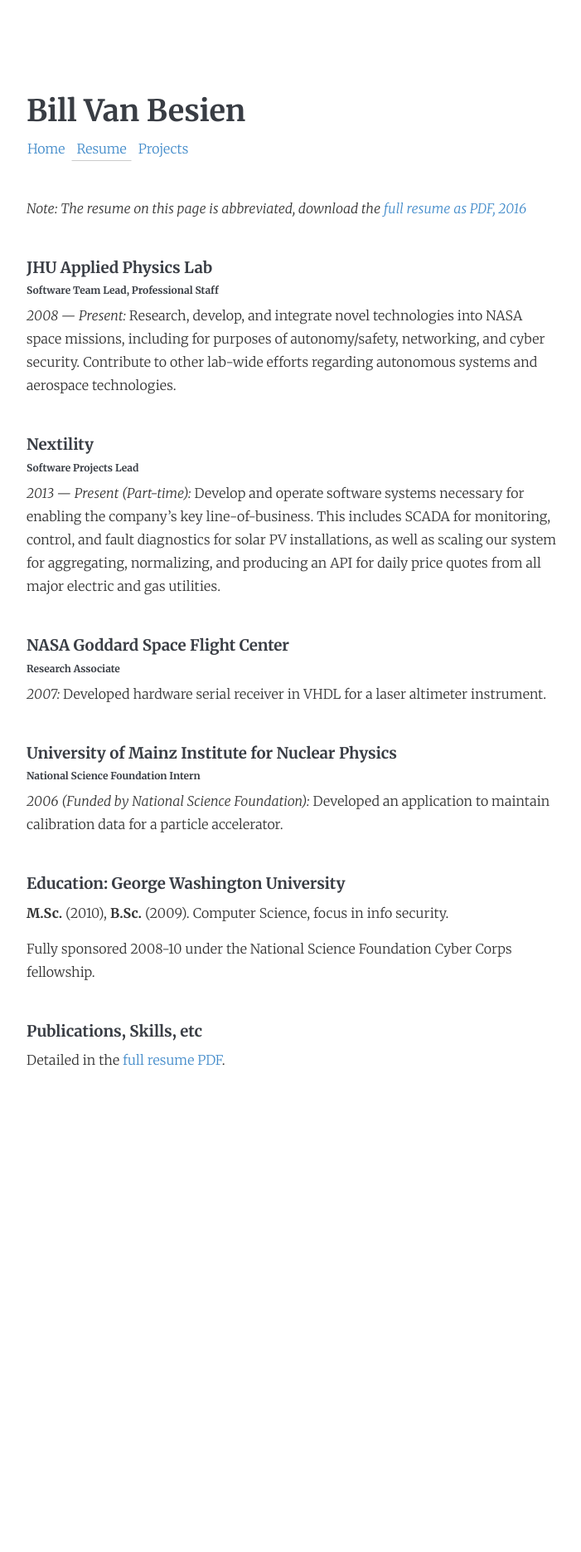
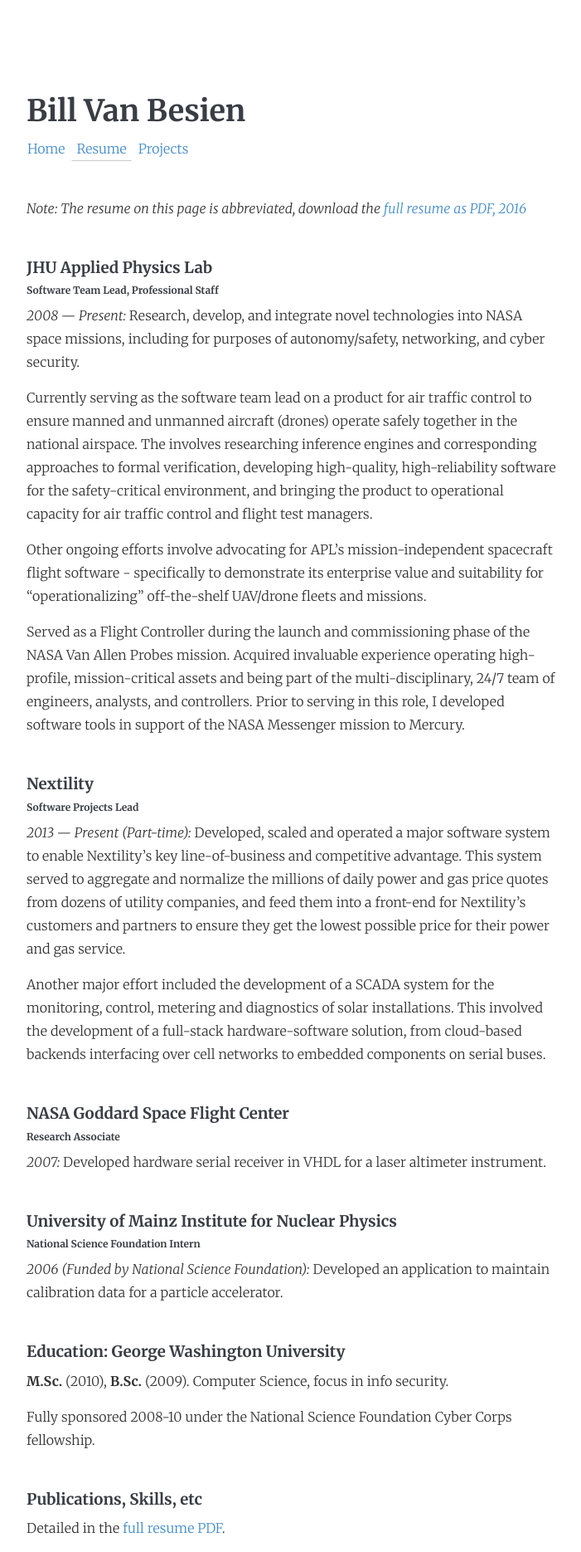
Before and after one commit to billvb/billvb.github.io, a Jekyll site: the page built from resume.md, in a window 1280 px wide. Shown: the whole page at 83% size, without its empty margins (38-739 px from the left). Built offline with Jekyll 4.4.1, drawn with Linux system fonts in a browser that asks for light colours; nearby versions of some CDN libraries; before the commit the page ends 1306 px from its top, so only the background shows below that.

Commit message:
Update resume.md

```diff
--- a/resume.md
+++ b/resume.md
@@ -10,15 +10,21 @@ _Note:_ *The resume on this page is abbreviated, download the [full resume as PD
 ###### Software Team Lead, Professional Staff
 
 *2008 &mdash; Present:* Research, develop, and integrate novel technologies into NASA space missions, including for purposes of autonomy/safety, networking, and cyber security.
-Contribute to other lab-wide efforts regarding autonomous systems and aerospace technologies.
+
+Currently serving as the software team lead on a product for air traffic control to ensure manned and unmanned aircraft (drones) operate safely together in the national airspace. The involves researching inference engines and corresponding approaches to formal verification, developing high-quality, high-reliability software for the safety-critical environment, and bringing the product to operational capacity for air traffic control and flight test managers.
+
+Other ongoing efforts involve advocating for APL's mission-independent spacecraft flight software - specifically to demonstrate its enterprise value and suitability for "operationalizing" off-the-shelf UAV/drone fleets and missions.
+
+Served as a Flight Controller during the launch and commissioning phase of the NASA Van Allen Probes mission. Acquired invaluable experience operating high-profile, mission-critical assets and being part of the multi-disciplinary, 24/7 team of engineers, analysts, and controllers. Prior to serving in this role, I developed software tools in support of the NASA Messenger mission to Mercury.
 
 
 ### Nextility
 
 ###### Software Projects Lead
 
-*2013 &mdash; Present (Part-time):* Develop and operate software systems necessary for enabling the company's key line-of-business.
-This includes SCADA for monitoring, control, and fault diagnostics for solar PV installations, as well as scaling our system for aggregating, normalizing, and producing an API for daily price quotes from all major electric and gas utilities.
+*2013 &mdash; Present (Part-time):* Developed, scaled and operated a major software system to enable Nextility's key line-of-business and competitive advantage. This system served to aggregate and normalize the millions of daily power and gas price quotes from dozens of utility companies, and feed them into a front-end for Nextility's customers and partners to ensure they get the lowest possible price for their power and gas service.
+
+Another major effort included the development of a SCADA system for the monitoring, control, metering and diagnostics of solar installations. This involved the development of a full-stack hardware-software solution, from cloud-based backends interfacing over cell networks to embedded components on serial buses.
 
 
 ### NASA Goddard Space Flight Center
```
